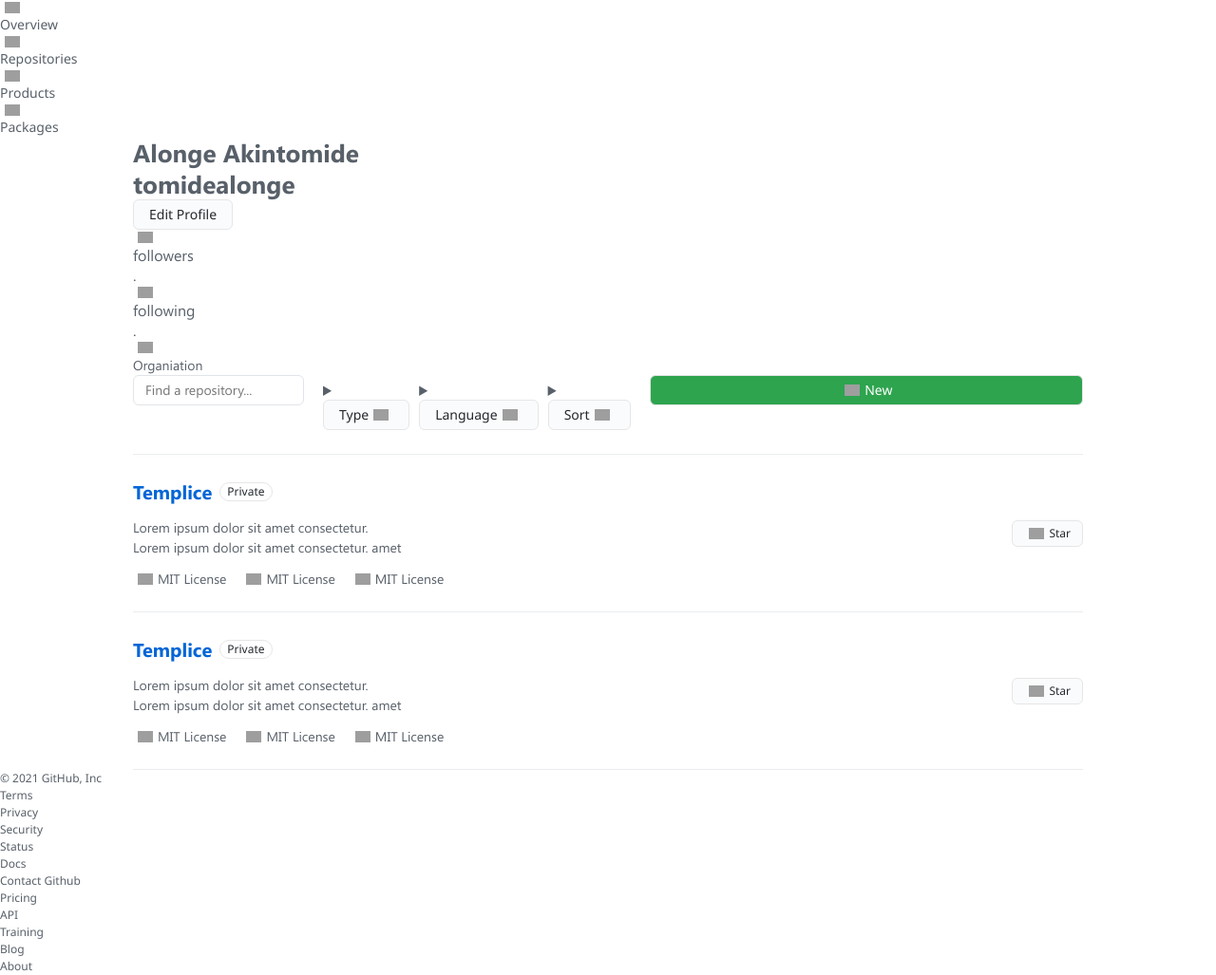
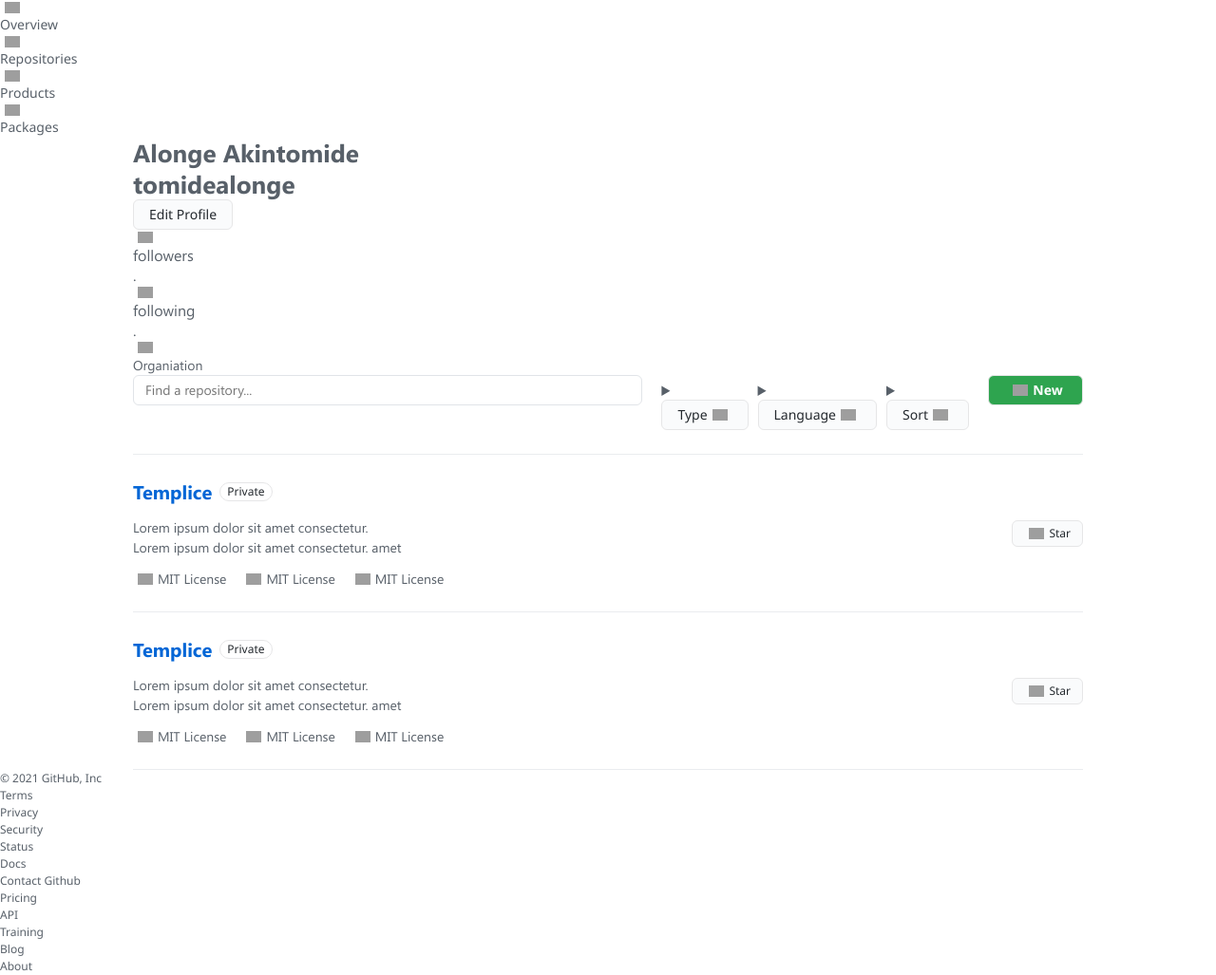
Before and after one commit to tomidealonge/Repoclone, a plain HTML site: page index.html in a window 1280 px wide. Shown: the whole page at 95% size. Drawn offline with Linux system fonts and the light colour scheme; grey boxes are pictures that could not be loaded.

Commit message:
implemented filters ui

```diff
--- a/assets/app.css
+++ b/assets/app.css
@@ -205,7 +205,7 @@
     width: 100%;
     background-color: var(--green-bg);
     color: white;
-    font-weight: 700px;
+    font-weight: 700;
 }
 
 .filters-btn-flex {
@@ -311,9 +311,10 @@
         margin-top: 0px;
         margin-right: 20px;
     }
-    .btn-new {
+    .repo-filters-flex>button {
         order: 2;
         width: 100px;
+        flex-grow: 0;
     }
 }
 
@@ -323,21 +324,13 @@
         align-items: flex-start;
     }
     .repo-filter-inner-flex {
-        /* width: 90%; */
         flex-shrink: 0;
         margin-top: 0px;
         margin-right: 20px;
     }
     input.filters {
-        width: 60%;
         margin-right: 20px;
     }
-    .btn-new {
-        order: 2;
-    }
-    /* .filters {
-        width: 20%;
-    } */
     .repo-filter-inner-flex {
         display: flex;
         align-items: flex-start;
--- a/index.html
+++ b/index.html
@@ -72,7 +72,7 @@
             </aside>
             <main>
                 <div class="repo-filters-flex">
-                    <button class="btn-new">
+                    <button>
                         <div class="icon new"></div>
                         <div>New</div>
                     </button>
```
